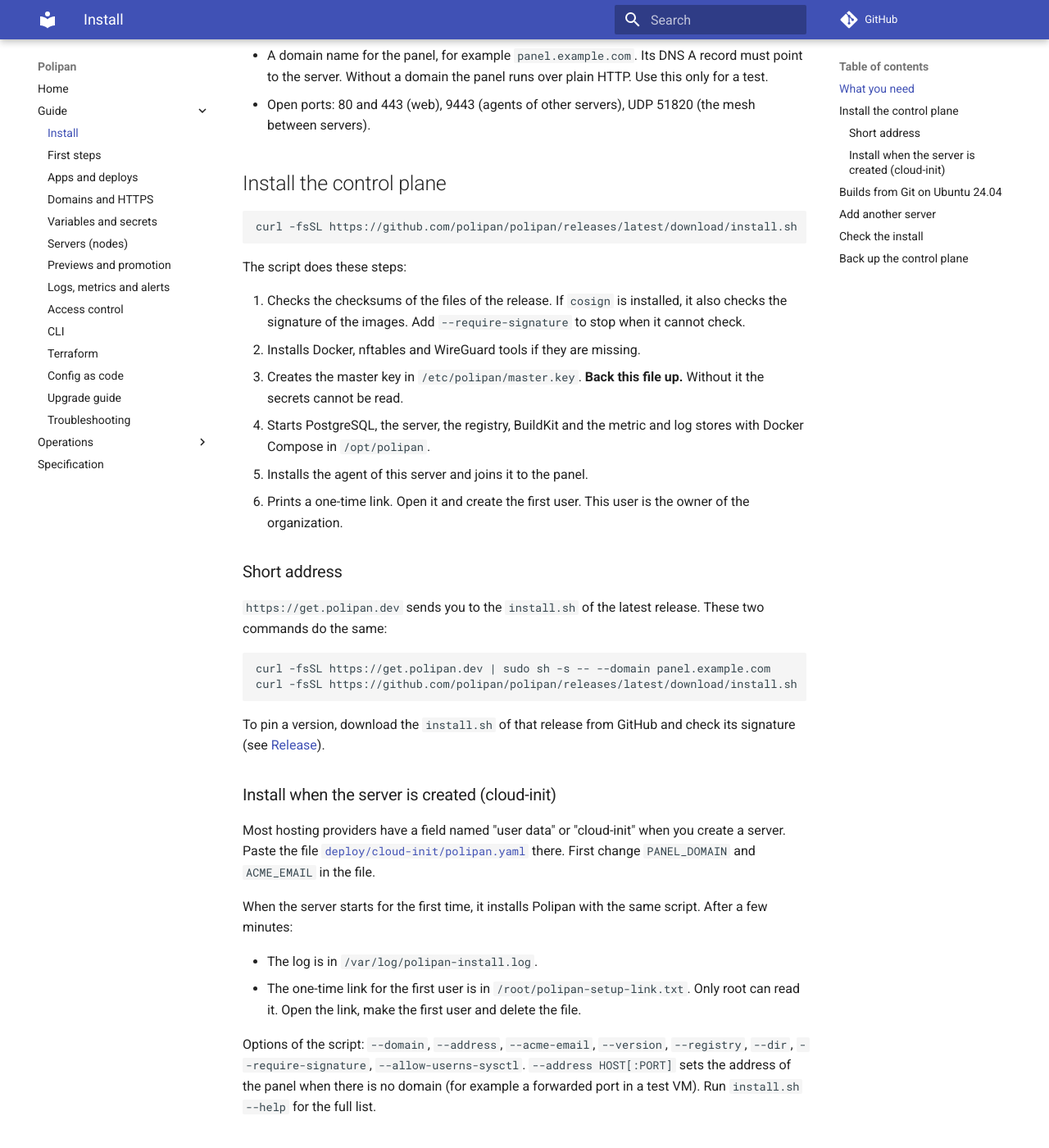
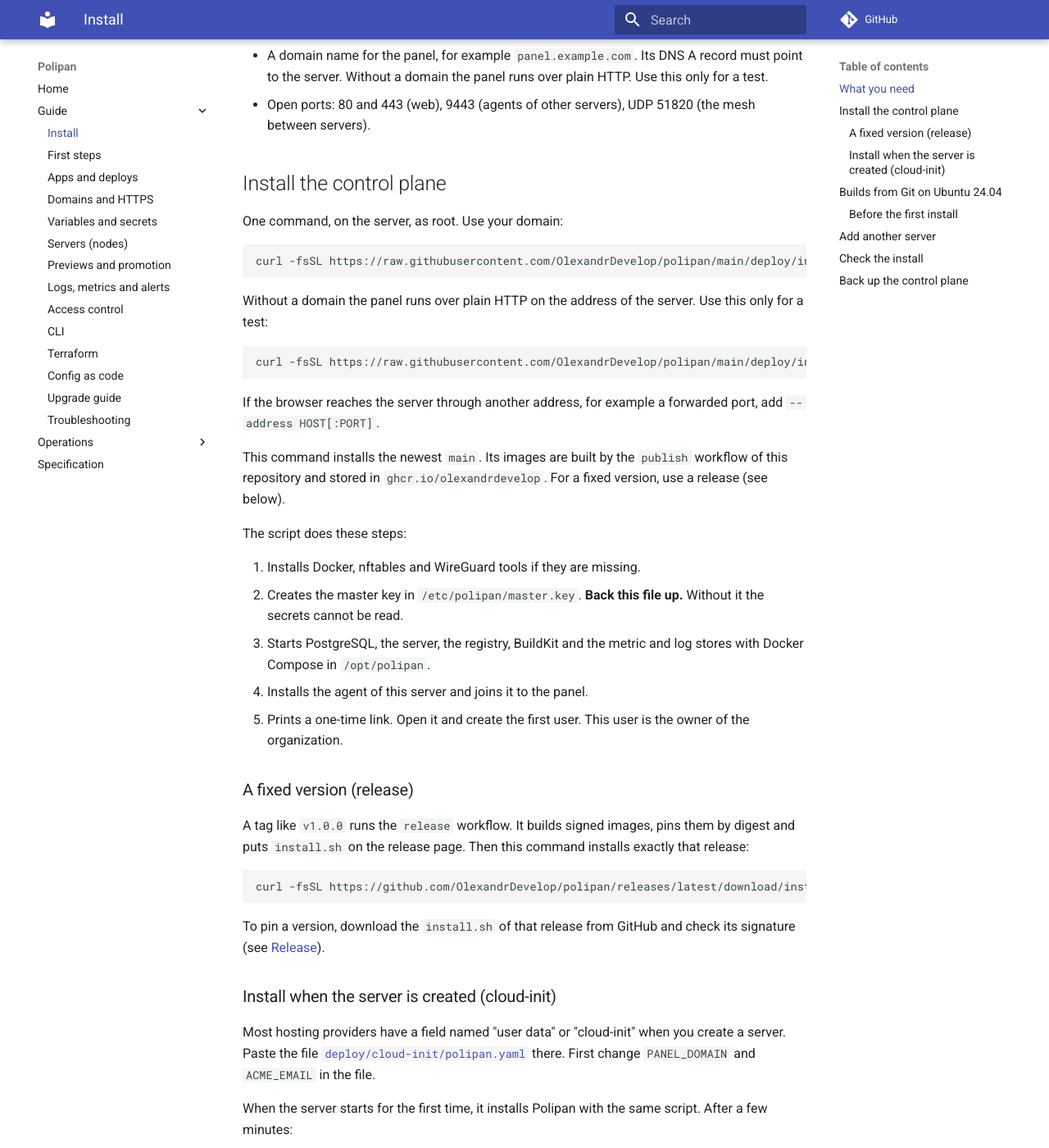
Before and after one commit to OlexandrDevelop/polipan, an MkDocs documentation site: the page built from docs/guide/install.md, in a window 1280 px wide and 1400 px high, scrolled down 300 px. Shown: the whole window at 82% size. Built offline with MkDocs 1.6.1 and Material for MkDocs 9.7.7, drawn with Linux system fonts in a browser that asks for light colours; comment, search, counter and statistics services are not loaded; some of the changed text lies outside the part shown.

Commit message:
feat(deploy): install from this repo with one command
Point install scripts and images to this repo. Add a workflow that publishes images on every push to main.

````diff
--- a/docs/guide/install.md
+++ b/docs/guide/install.md
@@ -11,27 +11,38 @@
 
 ## Install the control plane
 
+One command, on the server, as root. Use your domain:
+
 ```sh
-curl -fsSL https://github.com/polipan/polipan/releases/latest/download/install.sh | sudo sh -s -- --domain panel.example.com
+curl -fsSL https://raw.githubusercontent.com/OlexandrDevelop/polipan/main/deploy/install.sh | sudo sh -s -- --domain panel.example.com
 ```
+
+Without a domain the panel runs over plain HTTP on the address of the server. Use this only for a test:
+
+```sh
+curl -fsSL https://raw.githubusercontent.com/OlexandrDevelop/polipan/main/deploy/install.sh | sudo sh
+```
+
+If the browser reaches the server through another address, for example a forwarded port, add `--address HOST[:PORT]`.
+
+This command installs the newest `main`. Its images are built by the `publish` workflow of this repository and
+stored in `ghcr.io/olexandrdevelop`. For a fixed version, use a release (see below).
 
 The script does these steps:
 
-1. Checks the checksums of the files of the release. If `cosign` is installed, it also checks the signature of the images.
-   Add `--require-signature` to stop when it cannot check.
-2. Installs Docker, nftables and WireGuard tools if they are missing.
-3. Creates the master key in `/etc/polipan/master.key`. **Back this file up.** Without it the secrets cannot be read.
-4. Starts PostgreSQL, the server, the registry, BuildKit and the metric and log stores with Docker Compose in `/opt/polipan`.
-5. Installs the agent of this server and joins it to the panel.
-6. Prints a one-time link. Open it and create the first user. This user is the owner of the organization.
+1. Installs Docker, nftables and WireGuard tools if they are missing.
+2. Creates the master key in `/etc/polipan/master.key`. **Back this file up.** Without it the secrets cannot be read.
+3. Starts PostgreSQL, the server, the registry, BuildKit and the metric and log stores with Docker Compose in `/opt/polipan`.
+4. Installs the agent of this server and joins it to the panel.
+5. Prints a one-time link. Open it and create the first user. This user is the owner of the organization.
 
-### Short address
+### A fixed version (release)
 
-`https://get.polipan.dev` sends you to the `install.sh` of the latest release. These two commands do the same:
+A tag like `v1.0.0` runs the `release` workflow. It builds signed images, pins them by digest and puts `install.sh`
+on the release page. Then this command installs exactly that release:
 
 ```sh
-curl -fsSL https://get.polipan.dev | sudo sh -s -- --domain panel.example.com
-curl -fsSL https://github.com/polipan/polipan/releases/latest/download/install.sh | sudo sh -s -- --domain panel.example.com
+curl -fsSL https://github.com/OlexandrDevelop/polipan/releases/latest/download/install.sh | sudo sh -s -- --domain panel.example.com
 ```
 
 To pin a version, download the `install.sh` of that release from GitHub and check its signature (see
@@ -40,7 +51,7 @@
 ### Install when the server is created (cloud-init)
 
 Most hosting providers have a field named "user data" or "cloud-init" when you create a server. Paste the file
-[`deploy/cloud-init/polipan.yaml`](https://github.com/polipan/polipan/blob/main/deploy/cloud-init/polipan.yaml)
+[`deploy/cloud-init/polipan.yaml`](https://github.com/OlexandrDevelop/polipan/blob/main/deploy/cloud-init/polipan.yaml)
 there. First change `PANEL_DOMAIN` and `ACME_EMAIL` in the file.
 
 When the server starts for the first time, it installs Polipan with the same script. After a few minutes:
@@ -68,6 +79,11 @@
 It sets `kernel.apparmor_restrict_unprivileged_userns=0` for the whole server and saves it in
 `/etc/sysctl.d/60-polipan-userns.conf`. Every program may then use user namespaces.
 
+### Before the first install
+
+The images are stored in GitHub Packages. After the first run of the `publish` workflow, open your GitHub profile,
+**Packages**, and set `polipan-server` and `polipan-agent` to **Public**. Then a server can pull them without a login.
+
 ## Add another server
 
 In the panel open **Nodes** and press **Add node**. The panel shows one install command with a join token.
````
Also changed, not shown: README.md (+10 -0 lines), 9 other files.
